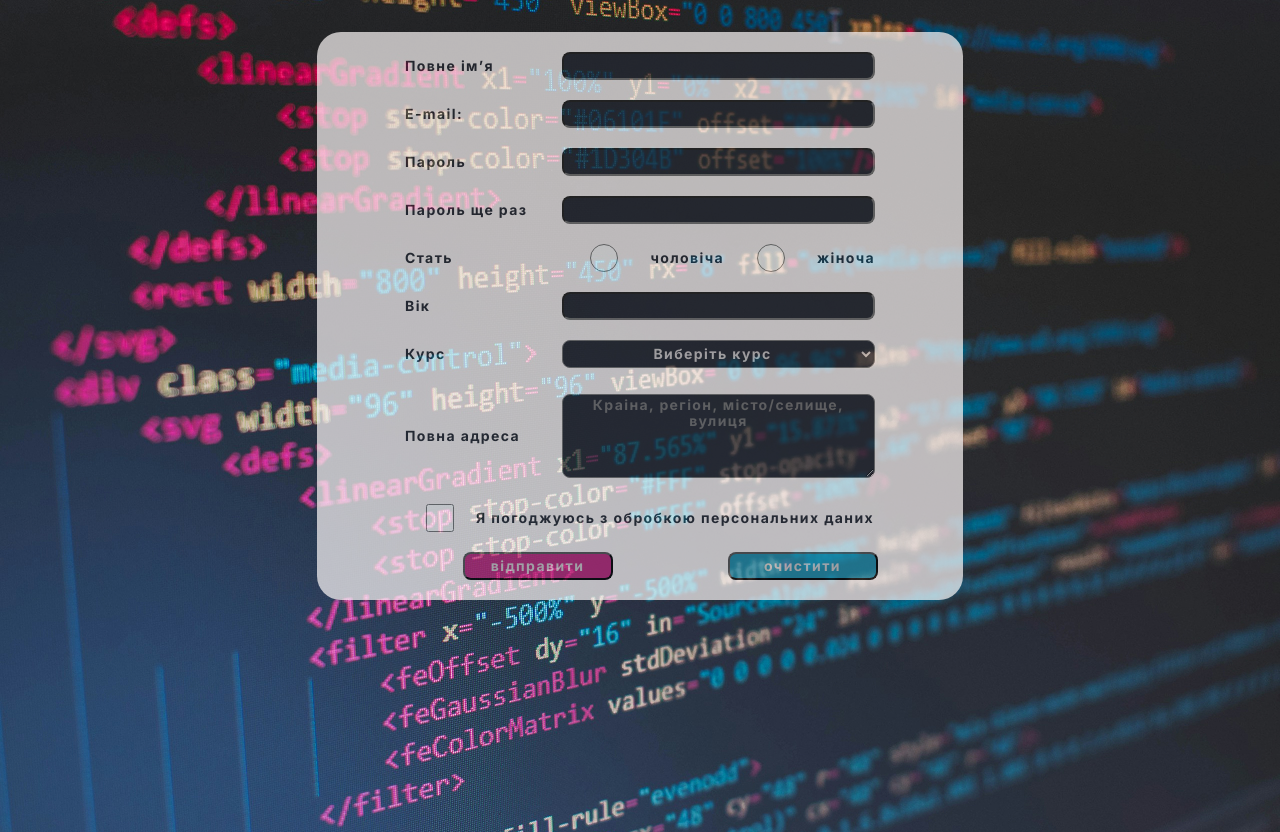
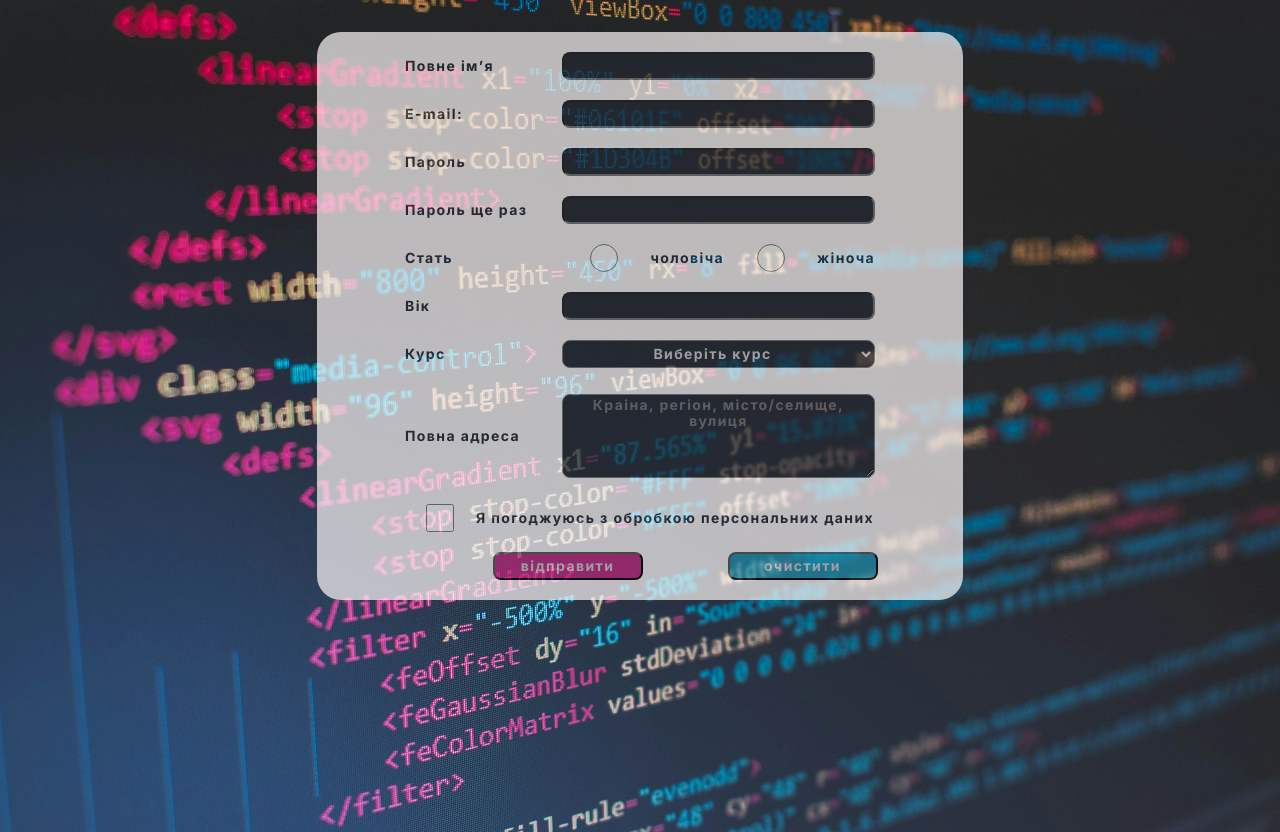
Before and after one commit to sanya1982/form, a plain HTML site: page index.html in a window 1280 px wide. Drawn offline with Linux system fonts and the light colour scheme.

Commit message:
change btns

```diff
--- a/style.css
+++ b/style.css
@@ -117,7 +117,10 @@ textarea {
 }
 
 .form__btns {
-	width: 530px;
+	/* width: 530px; */
+	width: 100%;
+	margin-left: 45px;
+	/* change above */
 	display: flex;
 	justify-content: space-around;
 }
```
